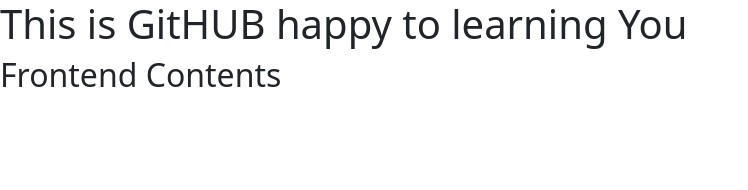
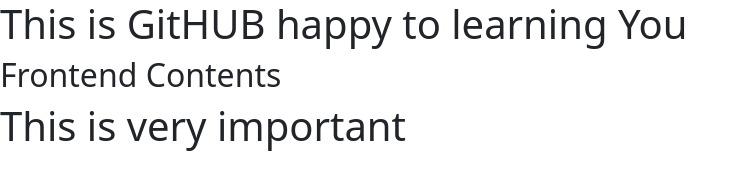
Before and after one commit to s-yogapriya/samplerepo, a plain HTML site: page index.html in a window 1280 px wide. Shown: the whole page, without its empty margins (0-748 px from the left). Drawn offline with nearby package versions, Linux system fonts and the light colour scheme.

Commit message:
!feat : adding important line

```diff
--- a/index.html
+++ b/index.html
@@ -10,5 +10,6 @@ rel="stylesheet">
     <body>
         <h1>This is GitHUB happy to learning You</h1>
         <h2>Frontend Contents</h2>
+        <h1>This is very important</h1>
     </body>
 </html>
```
